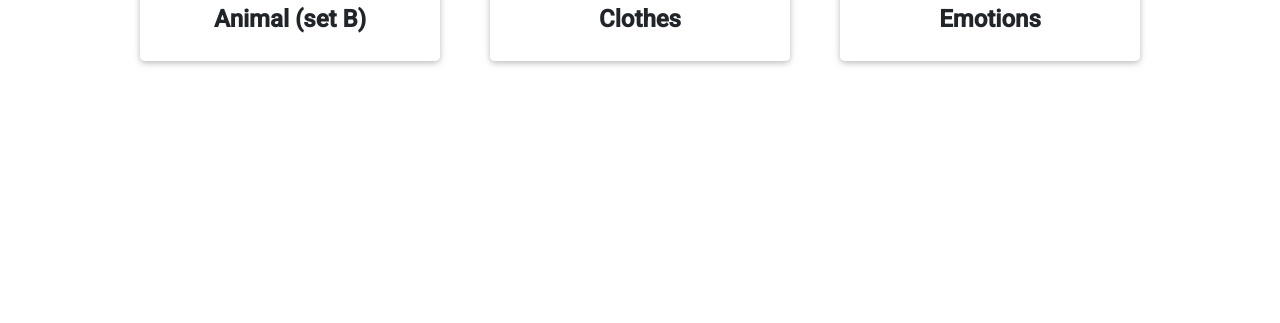
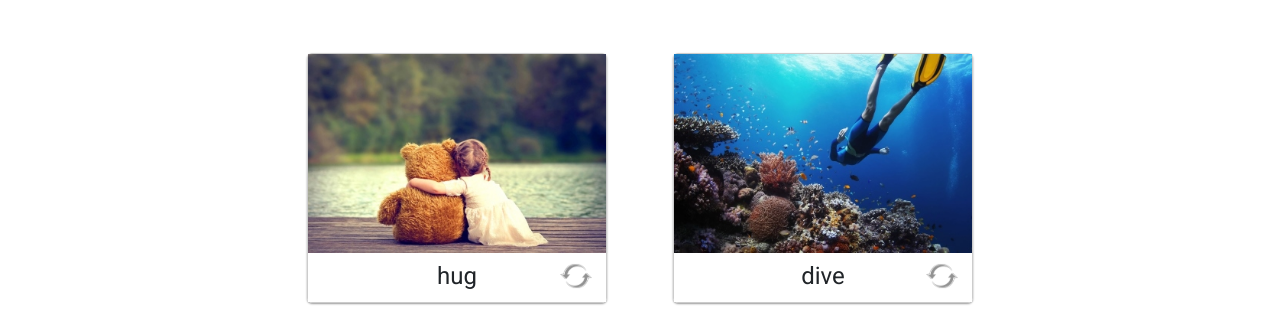
Before and after one commit to evgennn32/rs-school-efk, a website built with webpack: page src/index.html in a window 1280 px wide. Shown: the part 625-948 px from the top of the page. Before the commit the page ends 800 px from the top, so only its background shows below. Built offline with nearby package versions, Linux system fonts and the light colour scheme.

Commit message:
feat: add game cards

```diff
--- a/src/app.ts
+++ b/src/app.ts
@@ -14,12 +14,17 @@ export default class App {
 
   public gameService: GameService;
 
+  public appData: { categoryId: number };
+
   constructor(private rootElement: HTMLElement) {
     this.gameService = new GameService(this);
     this.rootElement = rootElement;
     this.router = new RoutService({root: '/'}, this);
     const homePage = new HomePage(this);
     this.pageToDisplay = homePage.element;
+    this.appData = {
+      categoryId: 0
+    }
 
     // setTimeout(() => {
     //   this.router.navigate('settings');
--- a/src/components/card/card.scss
+++ b/src/components/card/card.scss
@@ -1,44 +1,92 @@
+.card__container {
+  -webkit-perspective: 500px;
+  perspective: 500px;
+}
+
 .card {
-  height: 168px;
-  width: 168px;
-  flex-basis: 20%;
   position: relative;
-  transition: all .5s;
-  perspective: 15rem;
+  -webkit-transform-style: preserve-3d;
   transform-style: preserve-3d;
+  display: flex;
+  box-sizing: border-box;
+  justify-content: flex-end;
+  width: 300px;
+  height: 250px;
+  border: 1px solid #ccc;
+  border-radius: 5px;
+  margin: 20px 25px;
+  box-shadow: 0 1px 3px 0 #ccc;
+  box-shadow: 0 1px 2px 0 rgb(0 0 0 / 40%);
+  -webkit-transition: box-shadow .25s linear,-webkit-transform .7s;
+  transition: box-shadow .25s linear,-webkit-transform .7s;
+  transition: box-shadow .25s linear,transform .7s;
+  transition: box-shadow .25s linear,transform .7s,-webkit-transform .7s;
+
+  &__back,
+  &__front,
+  .rotate {
+    -webkit-backface-visibility: hidden;
+    backface-visibility: hidden;
+  }
 
   &__back,
   &__front {
+    display: flex;
+    position: absolute;
     width: 100%;
-    height: 100%;
-    position: absolute;
     top: 0;
+    bottom: 0;
+    background-size: contain;
     background-repeat: no-repeat;
-    background-position: center;
-    backface-visibility: hidden;
+    -webkit-transition: .3s;
+    transition: .3s;
   }
 
   &__back {
-    background-size: contain;
+    -webkit-transform: rotateY(180deg);
     transform: rotateY(180deg);
+  }
+
+  &__front {
 
   }
 
-  .coincided &__back {
-    opacity: .6;
-    background-color: #00df88;
+  .rotate:hover {
+    -webkit-filter: none;
+    filter: none;
   }
-  .no-coincided &__back {
-    opacity: .6;
-    background-color: #ff4848;
+  .rotate {
+    position: absolute;
+    width: 50px;
+    height: 50px;
+    background-image: url('./../../assets/images/rotate.png');
+    background-size: 32px;
+    background-repeat: no-repeat;
+    background-position: center 16px;
+    bottom: 5px;
+    right: 5px;
+    -webkit-transition: .3s;
+    transition: .3s;
+    -webkit-filter: grayscale(1);
+    filter: grayscale(1);
+    cursor: pointer;
   }
 
-  &__front {
-    background-size: cover;
-   /* background-image: url('./../../assets/images/card_front.jpg');*/
+  .card-header {
+    margin-top: 200px;
+    padding: 0 15px;
+    font-family: "Roboto";
+    font-size: 24px;
+    line-height: 45px;
+    text-align: center;
+    width: 100%;
+    pointer-events: none;
+    background: #fff;
+    color: #212529;
   }
+
 }
 
-.card-active {
+.card-active .card {
   transform: rotateY(180deg);
 }
--- a/src/components/card/card.ts
+++ b/src/components/card/card.ts
@@ -2,18 +2,30 @@ import Component from "../Component";
 import './card.scss';
 
 export default class Card extends Component {
-  public readonly image: string;
 
-  constructor(img:string) {
-    super('div', ['card']);
-    this.image = img;
+  constructor(public cardData: {word: string, translation: string, image: string, audioSrc: string }) {
+    super('div', ['card__container']);
+  }
+
+  render() {
+    super.render();
+    const rotateBtn = document.createElement('div');
+    rotateBtn.classList.add('rotate');
+    this.renderChildElement(rotateBtn,'rotate-placeholder');
+    this.addRotateHandler(rotateBtn);
+
   }
 
   buildHtml(): string {
     return `
-    <div class="card__container">
-    <div class="card__front"></div>
-    <div class="card__back" style="background-image: url('./assets/images/${this.image}')"></div>
+    <div class="card">
+      <div class="card__back" style="background-image: url('./assets/cards/${this.cardData.image}')">
+        <div class="card-header">${this.cardData.translation}</div>
+      </div>
+      <div class="card__front"  style="background-image: url('./assets/cards/${this.cardData.image}')">
+        <div class="card-header">${this.cardData.word}</div>
+      </div>
+      <div class="rotate-placeholder"></div>
     </div>
     `;
   }
@@ -44,4 +56,16 @@ export default class Card extends Component {
   markNoCoincided(): void {
     this.element.classList.add('no-coincided');
   }
+
+  addRotateHandler(rotateBtn: HTMLElement): void {
+    rotateBtn.addEventListener("click", ()=> {
+      this.element.classList.add('card-active');
+    })
+    this.element.addEventListener('mouseleave', ()=>{
+      this.element.classList.remove('card-active');
+    })
+  }
+
+
+
 }
--- a/src/components/cardsfield/cardsfield.scss
+++ b/src/components/cardsfield/cardsfield.scss
@@ -3,4 +3,5 @@
   flex-wrap: wrap;
   width: 100%;
   gap: 1rem;
+  justify-content: center;
 }
--- a/src/components/cardsfield/cardsfield.ts
+++ b/src/components/cardsfield/cardsfield.ts
@@ -1,83 +1,85 @@
 import Component from "../Component";
 import Card from "../card/card";
 import './cardsfield.scss';
-import GameService from "../../serveces/gameService";
+import type App from "../../app";
 
 export default class CardsField extends Component {
 
-  private images: string[];
-
-  private cards: Card[];
+  private cards: { image: string; audioSrc: string; translation: string; word: string }[];
 
   private activeCard?: Card;
 
-  private gameService: GameService;
+  private html: string;
 
-  constructor(gameService: GameService) {
+  constructor(private app: App) {
     super('div', ['game__cards-field']);
-    this.gameService = gameService;
-    this.images = this.getImages();
-    this.cards = [];
+    this.cards = this.app.gameService.cardsData[this.app.appData.categoryId];
+    this.shuffleCards();
+    this.html = ``;
   }
 
   render(): void {
     super.render();
-    this.cards = this.images.map((image, index) => {
-      const card = new Card(image);
-      this.renderChildComponent(card, `card-placeholder-${index}`);
-      return card;
-    });
 
-    this.cards.forEach((card) => {
-      card.flipToFront();
+    this.cards.forEach(cardData => {
 
-      card.element.addEventListener('click', () => {
-        this.cardHandler(card);
-      });
-    });
+      const newCard = new Card(cardData);
+      newCard.render()
+      this.cardHandler(newCard);
+      this.element.append(newCard.element);
+    })
+
+    // this.cards = this.images.map((image, index) => {
+    //   const card = new Card(image);
+    //   this.renderChildComponent(card, `card-placeholder-${index}`);
+    //   return card;
+    // });
+    //
+    // this.cards.forEach((card) => {
+    //   card.flipToFront();
+    //
+    //   card.element.addEventListener('click', () => {
+    //     this.cardHandler(card);
+    //   });
+    // });
   }
 
   private async cardHandler(card: Card): Promise<null | Promise<unknown>> {
-    if (card.element.classList.contains('card-active') || this.gameService.gameStopped()) {
+    if (card.element.classList.contains('card-active') || this.app.gameService.gameStopped()) {
       return;
     }
-    await card.flipToFront();
+    // await card.flipToFront();
 
-    if (!this.activeCard) {
-      this.activeCard = card;
+    // if (!this.activeCard) {
+    // this.activeCard = card;
 
-    } else {
+    // } else {
 
-      if (this.activeCard.image !== card.image) {
-        this.activeCard.markNoCoincided();
-        card.markNoCoincided();
-        this.activeCard.flipToBack();
-        card.flipToBack();
+    // if (this.activeCard.cardData.image !== card.cardData.image) {
+    //   this.activeCard.markNoCoincided();
+    //   card.markNoCoincided();
+    //   this.activeCard.flipToBack();
+    //
+    //
+    //   this.activeCard = undefined;
+    // } else {
+    //   this.activeCard.markCoincided();
+    //   card.markCoincided();
+    //   this.activeCard = undefined;
+    // }
 
-        this.activeCard = undefined;
-      } else {
-        this.activeCard.markCoincided();
-        card.markCoincided();
-        this.activeCard = undefined;
-      }
-      if (this.gameService.allCardsActive(this.cards)) {
-        this.gameService.stopGame();
-        this.gameService.showCongratulations();
-      }
+    // }
+    if (this.app.gameService.allCardsActive()) {
+      this.app.gameService.stopGame();
+      this.app.gameService.showCongratulations();
     }
   }
 
   buildHtml(): string {
-    let html = '';
-    this.images.forEach((el, index) => {
-      html = `${html}<div class="card-placeholder-${index}"></div>`
-    })
-    return html;
+    return this.html;
   }
 
-  getImages(): string[] {
-    const images: string[] = [];
-    // TODO
-    return images.concat(images).sort(() => Math.random() - .5);
+  shuffleCards(): void {
+    this.cards.sort(() => Math.random() - .5);
   }
 }
--- a/src/components/game/game.ts
+++ b/src/components/game/game.ts
@@ -19,13 +19,16 @@ export default class Game extends Component {
     super('div',['game__cards']);
     this.gameService = new GameService(this.app);
     this.timeToRemember = 5;
-    this.html = `<div class="timer-placeholder"></div>
-                 <div class="cards-field-placeholder"></div>`;
+    this.html = `
+                <div class="timer-placeholder"></div>
+                <div class="cards-field-placeholder"></div>
+                `;
+
   }
 
   render(): void {
     super.render();
-    const  cardsField = new CardsField(this.gameService);
+    const  cardsField = new CardsField(this.app);
     this.renderChildComponent(cardsField, `cards-field-placeholder`);
   }
 
--- a/src/pages/home.ts
+++ b/src/pages/home.ts
@@ -2,6 +2,8 @@ import Header from "../components/header/header";
 import Component from "../components/Component";
 import type App from "../app";
 import CategoryCard from "../components/categoryCard/categoryCard";
+import Card from "../components/card/card";
+import CardsField from "../components/cardsfield/cardsfield";
 
 
 export default class HomePage extends Component {
@@ -23,6 +25,7 @@ export default class HomePage extends Component {
     categoriesWrapper.classList.add('categories-wrap');
     this.renderCategoriesCards(categoriesWrapper);
     this.renderChildElement(categoriesWrapper,'categories-placeholder');
+    setTimeout(()=>{this.renderGameField()},1000)
   }
 
   buildHtml(): string {
@@ -50,8 +53,22 @@ export default class HomePage extends Component {
   addCardHandler(card: HTMLElement, categoryId: number): void {
     card.addEventListener('click', ev => {
       ev.preventDefault();
+      this.app.appData.categoryId = categoryId;
 
     })
+  }
+
+  renderGameField(): void {
+    const elToReplace = document.querySelector('.categories-wrap');
+    if (elToReplace) {
+      const newGameField = new CardsField(this.app);
+      newGameField.render();
+      elToReplace.replaceWith(newGameField.element)
+    }
+
+
+
+
   }
 
 
--- a/src/serveces/gameService.ts
+++ b/src/serveces/gameService.ts
@@ -8,7 +8,7 @@ export default class GameService {
 
   private gameFinished: boolean;
 
-  public cardsData: (string[] | ({ image: string; audioSrc: string; translation: string; word: string } )[])[];
+  public cardsData: { image: string; audioSrc: string; translation: string; word: string } [][];
 
   public categories: string[];
 
@@ -36,10 +36,11 @@ export default class GameService {
     return this.gameFinished;
   }
 
-  allCardsActive(cardsAll: Card[]): boolean {
+  allCardsActive(): boolean {
+    const cardsAll = document.querySelectorAll('.card');
     let result = true;
     cardsAll.forEach(el => {
-      if (!el.element.classList.contains('card-active')) {
+      if (!el.classList.contains('card-active')) {
         result = false;
       }
     });
@@ -65,7 +66,7 @@ export default class GameService {
     if (controlBtn){
       controlBtn.replaceWith(newControlBtn.element);
       newControlBtn.element.addEventListener('click', () => {
-        this.controlBtnHandler(newControlBtn.element)
+        this.controlBtnHandler(newControlBtn.element);
       })
     }
   }
```
Also changed, not shown: src/assets/images/rotate.png (added).
